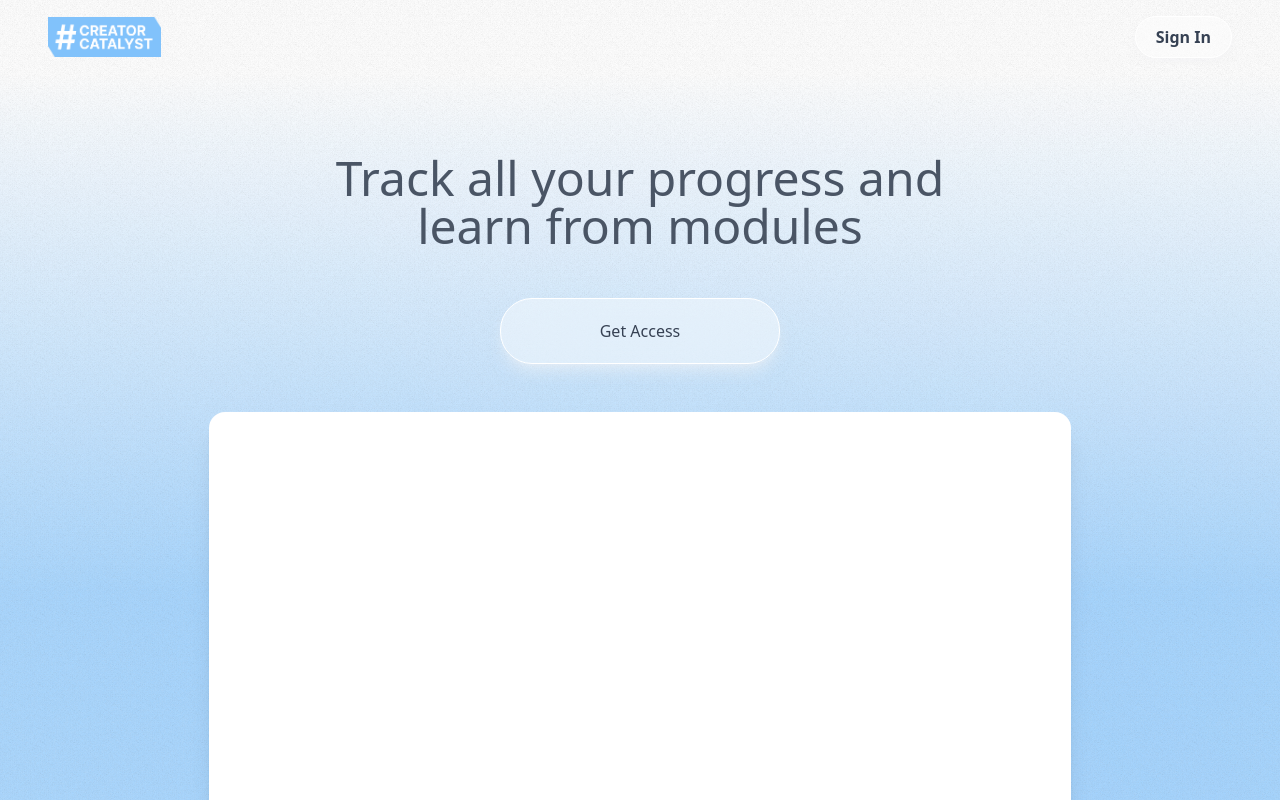
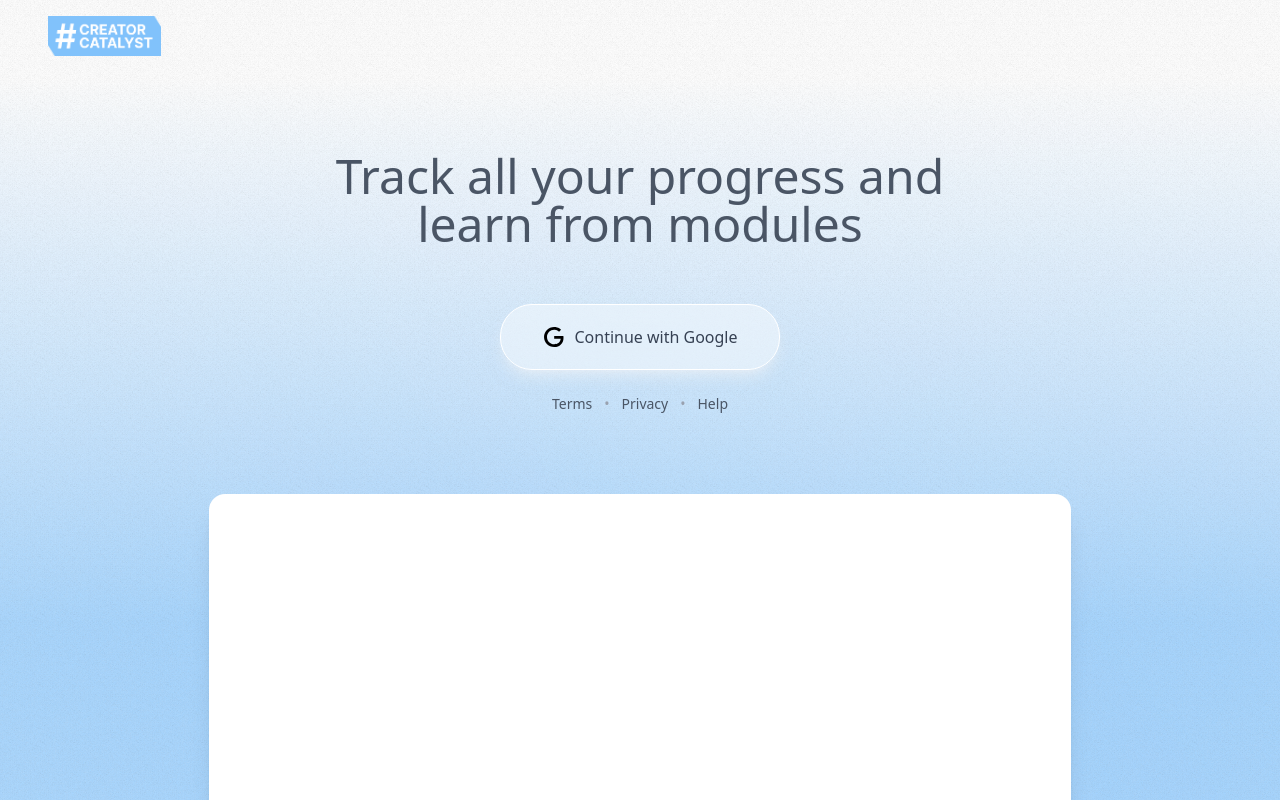
Before and after one commit to ParthSankpal/creator-catalyst-client-dashboard-deployment, a Next.js app: page / in a window 1280 px wide. Shown: the top 800 px of the page. Built offline with nearby package versions, Linux system fonts and the light colour scheme; no server answers.

Commit message:
landing page get access update

```diff
--- a/src/app/page.jsx
+++ b/src/app/page.jsx
@@ -1,6 +1,7 @@
 "use client";
 
 import Link from "next/link";
+import { startGoogle } from "../api/authApi";
 
 export default function Home() {
   return (
@@ -34,32 +35,67 @@ export default function Home() {
           <img src="/cclogo.png" alt="Company Logo" className="h-10 w-auto" />
         </div>
         <div>
-          <Link
+          {/* <Link
             href="/login"
             className="backdrop-blur-2xl inline-flex items-center justify-center gap-2 rounded-3xl border border-white font-semibold text-gray-700 text-sm sm:text-base shadow-md shadow-gray-100/50 hover:shadow-lg hover:cursor-pointer hover:shadow-gray-200/10 hover:bg-gray-50 transition-all duration-200 transform hover:scale-[1.02] active:scale-[0.98] focus:outline-none focus:ring-2 focus:ring-sky-200 focus:ring-offset-2 px-5 py-2"
             style={{ backgroundColor: "#ffffff6d" }}
           >
             Sign In
-          </Link>
+          </Link> */}
         </div>
       </nav>
 
       <div className="relative z-10 flex-1 flex flex-col items-center justify-center text-center px-4 sm:px-6">
         <h1 className="text-3xl sm:text-5xl font-medium text-gray-600 mb-6 mt-20">
-          Track all your progress and <br/>learn from modules
+          Track all your progress and <br />
+          learn from modules
         </h1>
 
-        <Link
-          href="/login"
+        <div className=" mt-0 sm:mt-0 relative z-10 flex-1 flex items-center justify-center px-4 sm:px-6">
+          <div className="relative z-1000 w-full max-w-md mx-auto">
+            <div className="bg-none rounded-3xl p-6 sm:p-8 flex flex-col justify-center align-middle">
+              <button
+                type="button"
+                onClick={() => startGoogle()}
                 className="backdrop-blur-2xl w-60 sm:w-70 inline-flex items-center justify-center gap-2 sm:gap-2 rounded-4xl border border-white font-semibold text-gray-700 text-sm sm:text-base shadow-lg shadow-gray-100/50 hover:shadow-xl hover:cursor-pointer hover:shadow-gray-200/10 hover:bg-gray-50 transition-all duration-200 transform hover:scale-[1.02] active:scale-[0.98] focus:outline-none focus:ring-2 focus:ring-sky-200 focus:ring-offset-2 mx-auto"
                 style={{
                   backgroundColor: "#ffffff6d",
                   padding: "1.25rem 1.5rem",
-            marginTop: "1.5rem",
                 }}
               >
-          <p className="font-medium">Get Access</p>
-        </Link>
+                <img
+                  src="/google.svg"
+                  alt="Google"
+                  className="h-5 w-5 sm:h-6 sm:w-6"
+                />
+                <p className="font-medium">Continue with Google</p>
+              </button>
+
+              <div className="mt-6 flex items-center justify-center text-sm text-gray-600">
+                <a
+                  href="/terms"
+                  className="hover:text-gray-500 transition-colors duration-200 hover:cursor-pointer"
+                >
+                  Terms
+                </a>
+                <span className="mx-3 text-gray-400">•</span>
+                <a
+                  href="/privacy"
+                  className="hover:text-gray-500 transition-colors duration-200 hover:cursor-pointer"
+                >
+                  Privacy
+                </a>
+                <span className="mx-3 text-gray-400">•</span>
+                <a
+                  href="/help"
+                  className="hover:text-gray-500 transition-colors duration-200 hover:cursor-pointer"
+                >
+                  Help
+                </a>
+              </div>
+            </div>
+          </div>
+        </div>
 
         <div className="mt-12 w-full flex justify-center">
           <img
```
Lines whose indentation alone changed are shown as unchanged.
